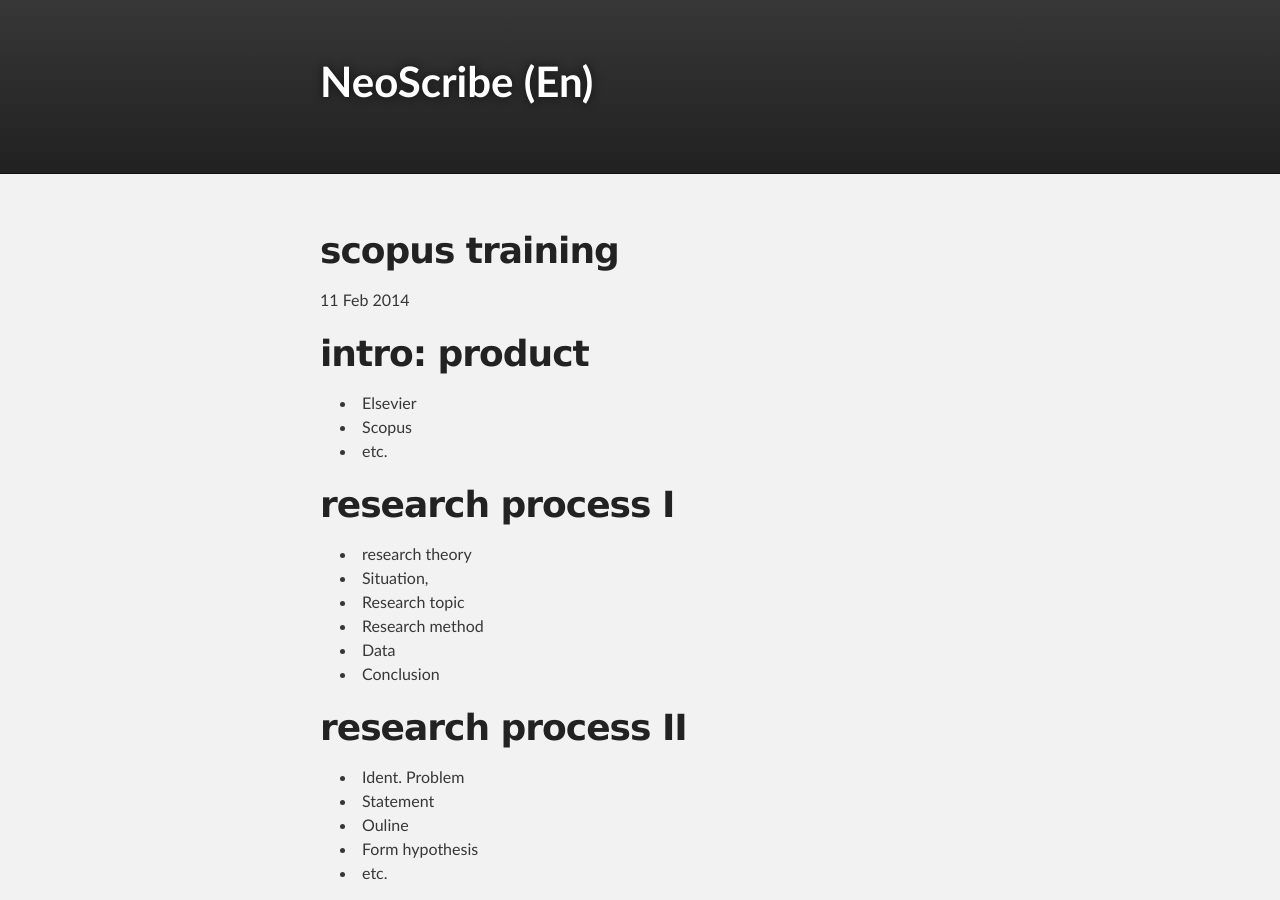
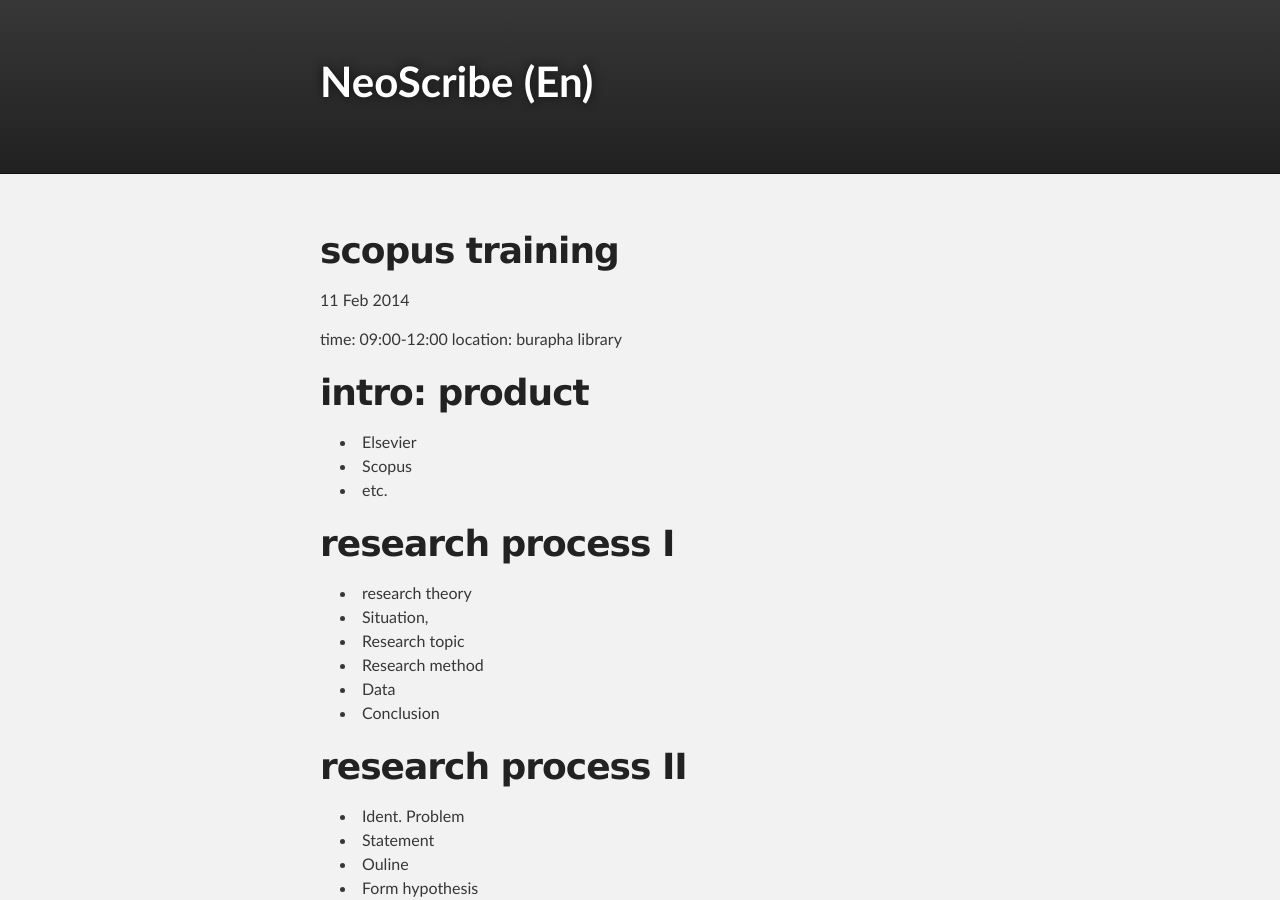
Before and after one commit to vireax/en, a Jekyll site: the page built from _posts/2014-02-11-scopus-training.md, in a window 1280 px wide and 900 px high. Built offline with Jekyll 4.4.1, drawn with Linux system fonts in a browser that asks for light colours.

```diff
--- a/_posts/2014-02-11-scopus-training.md
+++ b/_posts/2014-02-11-scopus-training.md
@@ -1,10 +1,11 @@
 ---
 layout: post
+title: scopus training
 date: 2014-02-11
-title: scopus training
+---
+
 time: 09:00-12:00
 location: burapha library
----
 
 # intro: product
 
```
